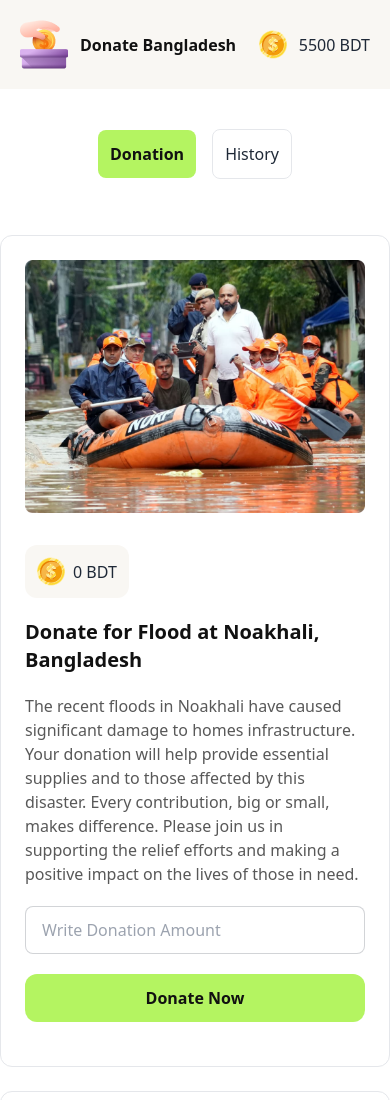
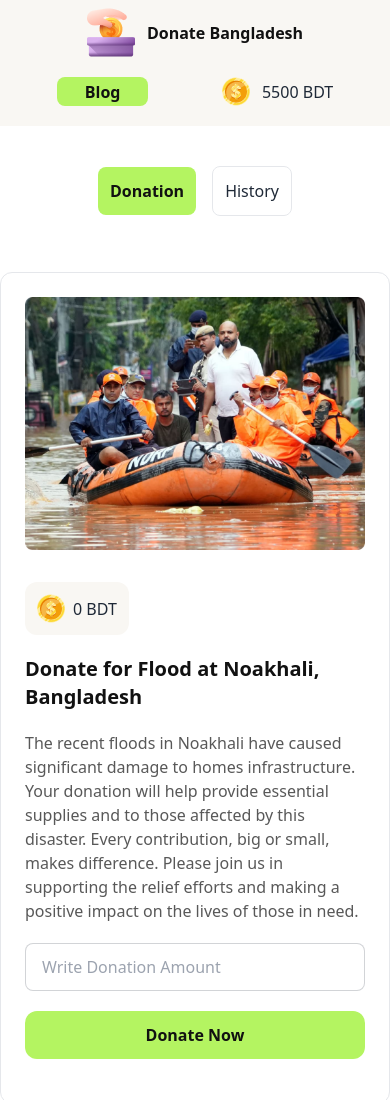
Before and after one commit to sumaiya123-eid/assignment-5, a plain HTML site: page index.html in a window 390 px wide. Shown: the top 1100 px of the page. Drawn offline with nearby package versions, Linux system fonts and the light colour scheme.

Commit message:
add my mobile responsive view

```diff
--- a/index.html
+++ b/index.html
@@ -10,11 +10,17 @@
 </head>
 <body>
     <header class="mx-auto sticky top-0 bg-white bg-opacity-80">
-        <nav class="flex justify-between md:justify-around p-5 bg-[#F9F7F3]">
-            <button id="blog" class="hidden md:inline rounded-lg px-7 bg-[#B4F461] text-base text-[#111111] font-bold">Blog</button>
-            <div class="flex items-center gap-3">
+
+        <div class="md:hidden flex justify-center pt-2 items-center gap-3 bg-[#F9F7F3]">
+            <img src="./assets/logo.png" alt="" srcset="">
+            <h3 class="md:hidden text-base text-[#111111] font-bold">Donate Bangladesh</h3>
+        </div>
+        <nav class="flex justify-around p-5 bg-[#F9F7F3]">
+
+            <button id="blog" class="rounded-lg px-7 bg-[#B4F461] text-base text-[#111111] font-bold">Blog</button>
+            <div class="hidden md:inline md:flex md:items-center gap-3">
                 <img src="./assets/logo.png" alt="" srcset="">
-                <h3 class="text-base text-[#111111] font-bold">Donate Bangladesh</h3>
+                <h3 class=" text-base text-[#111111] font-bold">Donate Bangladesh</h3>
             </div>
             <div class="flex items-center gap-3">
                 <img src="./assets/coin.png" alt="" srcset="">
```
Also changed, not shown: blog.html (+9 -3 lines).
